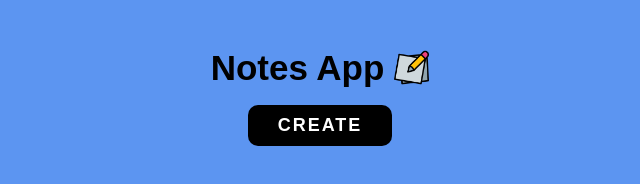
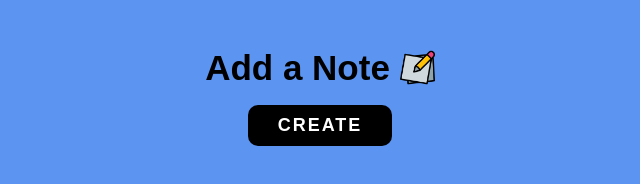
Before and after one commit to Sachith2716/Add-a-Note, a plain HTML site: page index.html in a window 1280 px wide. Shown: the whole page, without its empty margins (320-960 px from the left). Drawn offline with Linux system fonts and the light colour scheme.

Commit message:
Update index.html

```diff
--- a/index.html
+++ b/index.html
@@ -5,7 +5,7 @@
     <meta charset="UTF-8">
     <meta http-equiv="X-UA-Compatible" content="IE=edge">
     <meta name="viewport" content="width=device-width, initial-scale=1.0">
-    <title>Add a Note</title>
+    <title>Notes App</title>
     <link rel="stylesheet" href="style.css">
 </head>
 
@@ -13,7 +13,7 @@
     <div class="container">
 
         <div class="top">
-            <h1>Notes App <img src="notes.png" alt=""></h1>
+            <h1>Add a Note<img src="notes.png" alt=""></h1>
             <button class="createBtn">Create</button>
         </div>
 
```
